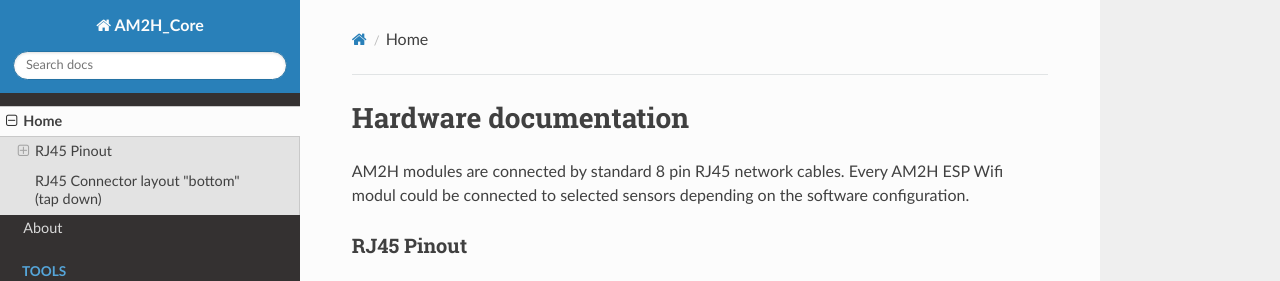
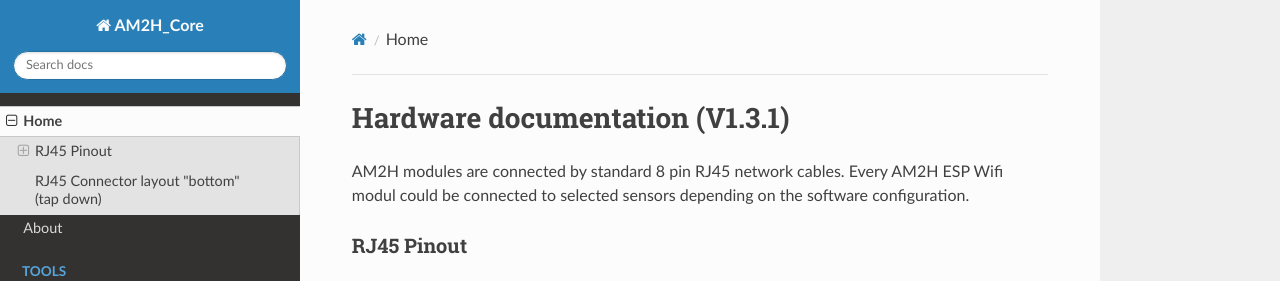
Before and after one commit to AM2H-Development/AM2H_Core, an MkDocs documentation site: the page built from docs/index.md, in a window 1280 px wide and 900 px high. Shown: the top 281 px of the window. Built offline with MkDocs 1.6.1, drawn with Linux system fonts in a browser that asks for light colours; nearby versions of some CDN libraries.

Commit message:
Update index.md

```diff
--- a/docs/index.md
+++ b/docs/index.md
@@ -1,4 +1,4 @@
-# Hardware documentation
+# Hardware documentation (V1.3.1)
 
 AM2H modules are connected by standard 8 pin RJ45 network cables. Every AM2H ESP Wifi modul could be connected to selected sensors depending on the software configuration.
 
```
